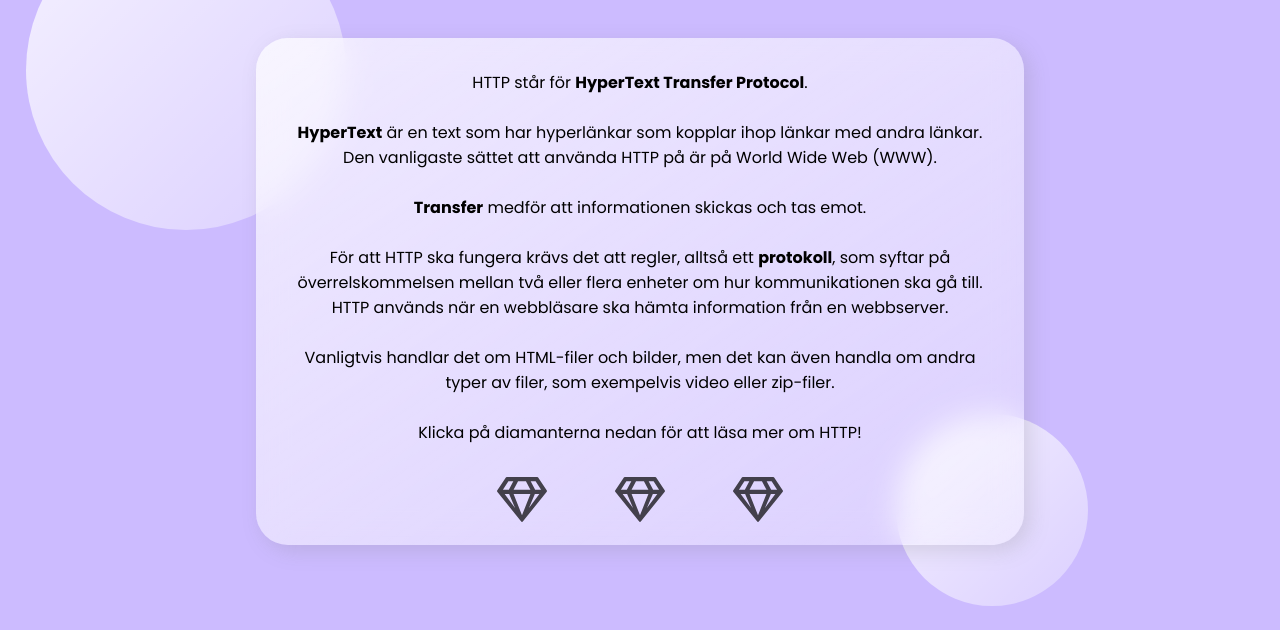
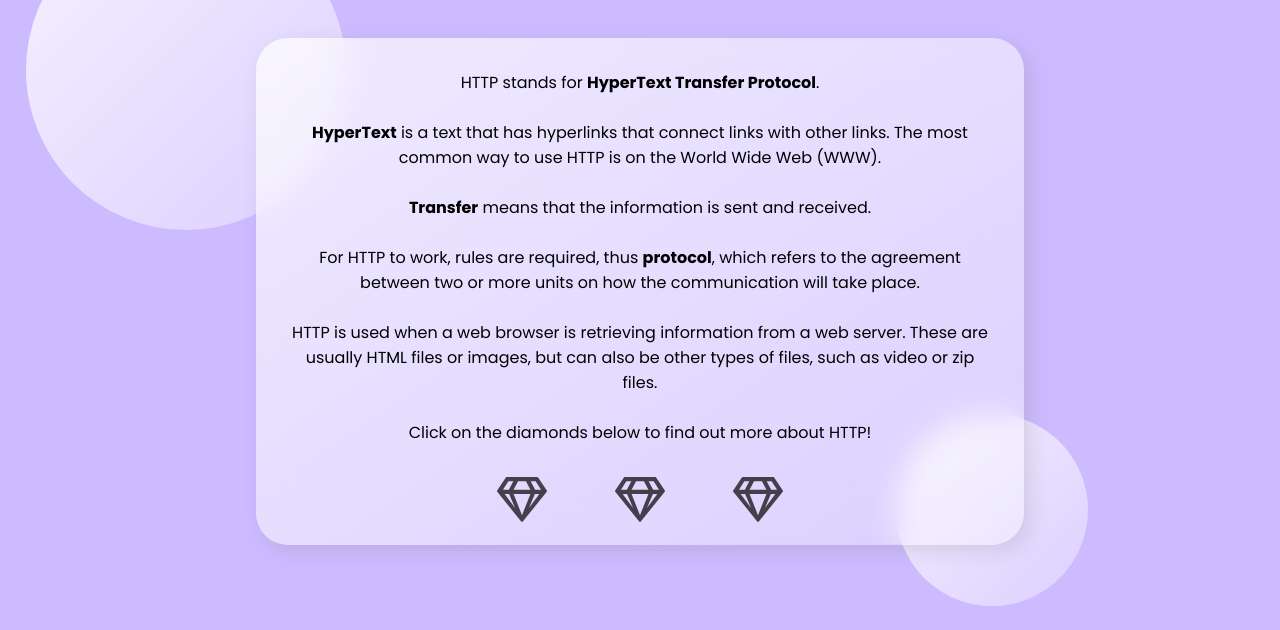
Before and after one commit to Neaa99/LinneaFrisk_Technigo, a plain HTML site: page LinneaFrisk_Technigo_application/index.html in a window 1280 px wide. Shown: the part 170-800 px from the top of the page. Drawn offline with Linux system fonts and the light colour scheme.

Commit message:
Update index.html

```diff
--- a/LinneaFrisk_Technigo_application/index.html
+++ b/LinneaFrisk_Technigo_application/index.html
@@ -15,15 +15,12 @@
   <h1>What is HTTP?</h1>
 
   <section class="info">
-    <p>HTTP står för <b>HyperText Transfer Protocol</b>. <br> <br>
-        <b>HyperText</b> är en text som har hyperlänkar som kopplar ihop länkar med andra länkar.
-        Den vanligaste sättet att använda HTTP på är på World Wide Web (WWW). <br> <br>
-        <b>Transfer</b> medför att informationen skickas och tas emot. <br> <br>
-        För att HTTP ska fungera krävs det att regler, alltså ett <b>protokoll</b>,
-        som syftar på överrelskommelsen mellan två eller flera enheter om hur kommunikationen ska gå till.
-        HTTP används när en webbläsare ska hämta information från en webbserver. <br><br>
-        Vanligtvis handlar det om HTML-filer och bilder, men det kan även handla om andra typer av filer, som exempelvis video eller zip-filer.<br><br>
-        Klicka på diamanterna nedan för att läsa mer om HTTP!
+   <p> HTTP stands for <b>HyperText Transfer Protocol</b>. <br><br>
+      <b>HyperText</b> is a text that has hyperlinks that connect links with other links. The most common way to use HTTP is on the World Wide Web (WWW). <br><br>
+      <b>Transfer</b> means that the information is sent and received. <br><br>
+        For HTTP to work, rules are required, thus <b>protocol</b>, which refers to the agreement between two or more units on how the communication will take place. <br><br>
+        HTTP is used when a web browser is retrieving information from a web server. These are usually HTML files or images, but can also be other types of files, such as video or zip files.<br><br>
+        Click on the diamonds below to find out more about HTTP!
     </p>
     <class class="links">
       <a href="https://sv.wikipedia.org/wiki/Hypertext_Transfer_Protocol"><img src="./images/gem-regular.svg" alt="Link 1" width="50px"></a>
```
